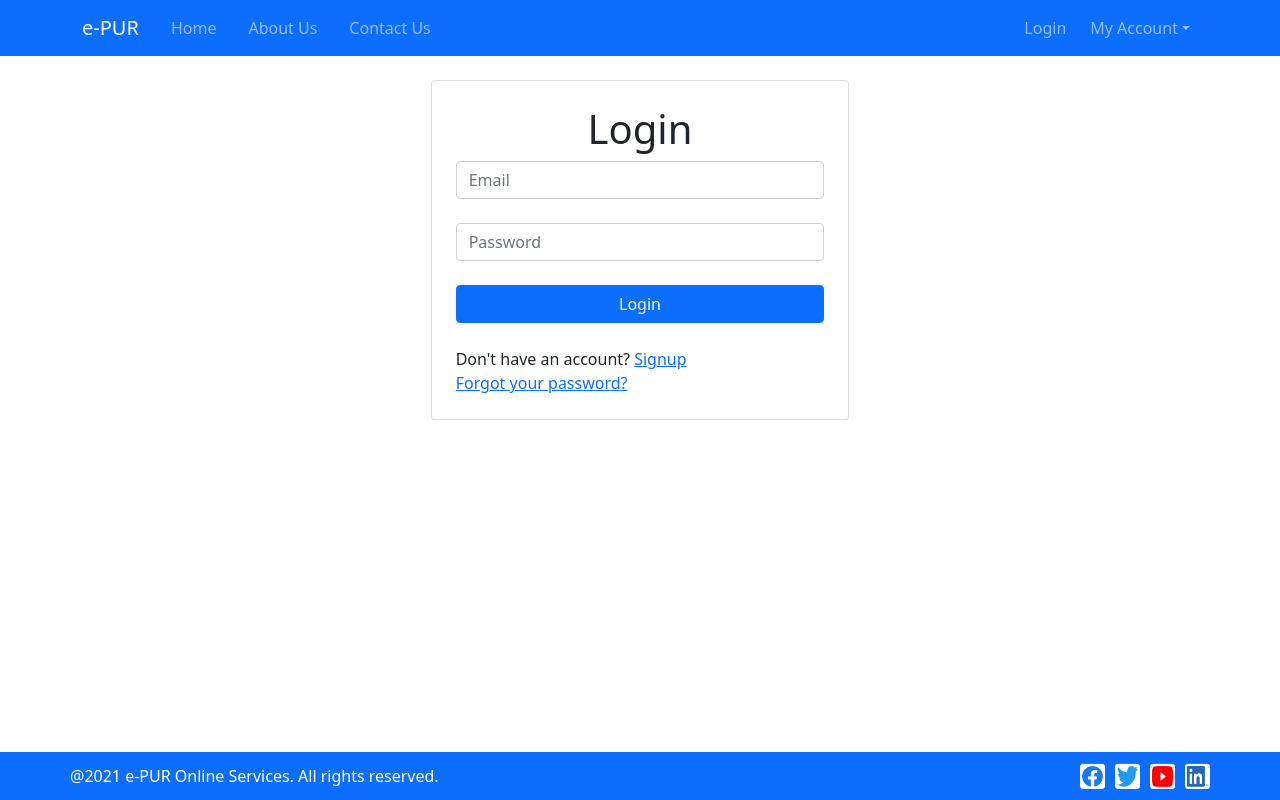
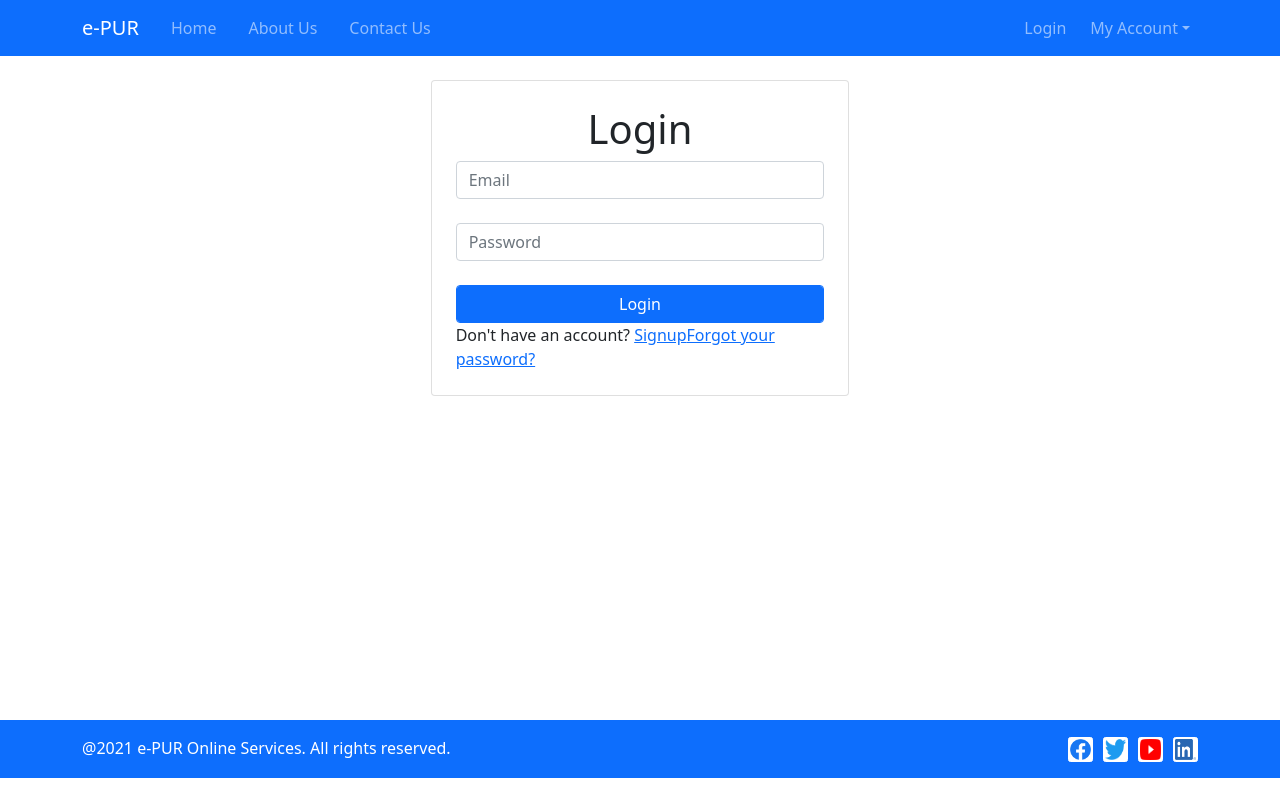
Before and after one commit to manishsk99/ReactJS, a React (Create React App) app: page /login in a window 1280 px wide. Built offline with nearby package versions, Linux system fonts and the light colour scheme.

Commit message:
Footer position fixed

```diff
--- a/src/App.js
+++ b/src/App.js
@@ -16,6 +16,7 @@ function App() {
     <div>
       <BrowserRouter>
         <Header />
+        <div className="app-body">
           <Routes>
             <Route path="/" element={<Home />} />
             <Route path="/about" element={<About />} />
@@ -25,7 +26,8 @@ function App() {
             <Route path="/forgetPassword" element={<ForgetPassword />} />
             <Route path="*" element={<PageNotFound />} />
           </Routes>
-        <Footer/>
+        </div>
+        <Footer />
       </BrowserRouter>
     </div>
   );
--- a/src/components/Basic/Basic.css
+++ b/src/components/Basic/Basic.css
@@ -1,5 +1,3 @@
-
-
 .social-img {
     width: 25px;
     height: 25px;
@@ -9,3 +7,7 @@
     border: 1px #fff solid;
     padding: 1px;
   }
+
+  .app-body{
+      min-height: 83vh;
+  }
--- a/src/components/Basic/Footer.js
+++ b/src/components/Basic/Footer.js
@@ -1,17 +1,17 @@
-import { Container} from 'react-bootstrap';
+import { Container } from 'react-bootstrap';
 import './Basic.css';
-import {BRAND_NAME, THEME_COLOR} from './Constants';
+import { BRAND_NAME, THEME_COLOR } from './Constants';
 
 function Footer() {
     return (
         <>
-            <div className={`bg-${THEME_COLOR} text-white w-100 p-4 position-absolute bottom-0`}>
-                <Container className="position-relative">
-                    <div className="position-absolute translate-middle-y start-0">
-                        @2021 {BRAND_NAME}. All rights reserved.
-                    </div>
-                    <div className="position-absolute translate-middle-y end-0">
-                        <div>
+            <div className={`bg-${THEME_COLOR} text-white w-100 p-3`}>
+                <Container>
+                    <div className="row">
+                        <div className="col-sm-6">
+                            @2021 {BRAND_NAME}. All rights reserved.
+                        </div>
+                        <div className="col-sm-6 text-sm-end">
                             <a href="https://www.facebook.com/" target="_blank">
                                 <img className="social-img" src="images/facebook.png" alt="fb" />
                             </a>
--- a/src/components/Basic/Login.js
+++ b/src/components/Basic/Login.js
@@ -1,19 +1,40 @@
+import { useState } from 'react';
 import { Button } from 'react-bootstrap';
 import { Link } from 'react-router-dom';
+import { THEME_COLOR } from './Constants';
 
 function Login() {
+    let [email, setEmail] = useState("");
+    let [password, setPassword] = useState("");
+
+    function doLogin(e) {
+        e.preventDefault();
+
+        console.log(email);
+        console.log(password);
+    }
     return (
         <div className="row justify-content-center p-4">
             <div className="card col-sm-8 col-lg-4 p-4">
+                <form>
                     <h1 className="card-title text-center">Login</h1>
-                <input type="text" className="form-control" placeholder="Email" />
+
+                    <input type="email" className="form-control" placeholder="Email"
+                        onChange={(e) => setEmail(e.target.value)} required />
                     <br />
-                <input type="password" className="form-control" placeholder="Password" />
+
+                    <input type="password" className="form-control" placeholder="Password"
+                        onChange={(e) => setPassword(e.target.value)} required />
                     <br />
-                <Button>Login</Button>
+
+                    <input className={`form-control btn btn-${THEME_COLOR}`} type="submit"
+                    onSubmit={(e) => doLogin(e)} value="Login" />
                     <br />
+
                     <span>Don't have an account? <Link to="/signup">Signup</Link></span>
                     <Link to="/forgetPassword">Forgot your password?</Link>
+                </form>
+
             </div>
         </div>
     )
```
Lines whose indentation alone changed are shown as unchanged.
